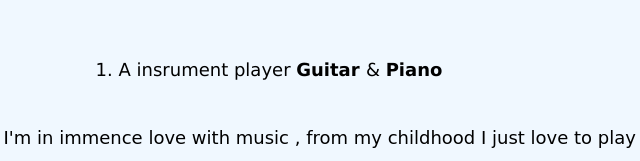
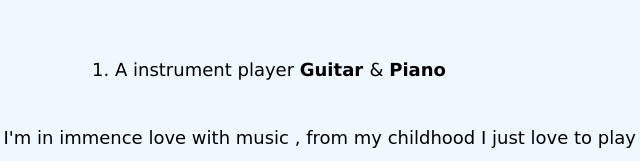
Before and after one commit to Aryan1919/C.V, a plain HTML site: page index.html in a window 1280 px wide. Shown: the part 2719-2880 px from the top of the page, 391-1031 px from the left. Drawn offline with Linux system fonts and the light colour scheme.

Commit message:
Update index.html

```diff
--- a/index.html
+++ b/index.html
@@ -85,7 +85,7 @@
                   </tr>
                 </table>
 
-                <li> A insrument player <Strong> Guitar </Strong> & <Strong>Piano</Strong> </li>
+                <li> A instrument player <Strong> Guitar </Strong> & <Strong>Piano</Strong> </li>
                 <p class="instrument-para"> You know , I'm in immence love with music , from my childhood I just love to play every
                   kind of instruments no matter what. <br>
                   The tuning , rythm , that lovely sound & offcourse from back then till now I'm used to make notes
```
